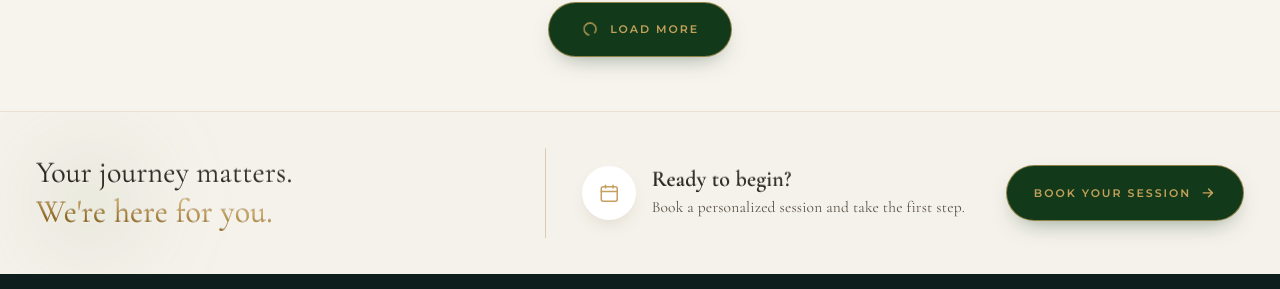
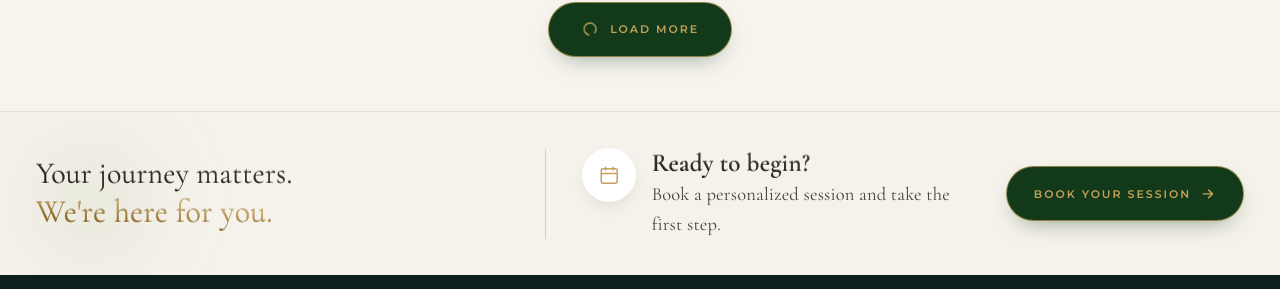
Before and after one commit to khushiperformdigi-byte/solwise, a React (Vite) app: page /gallery in a window 1280 px wide. Shown: the part 2378-2667 px from the top of the page. Built offline with nearby package versions, Linux system fonts and the light colour scheme.

Commit message:
Increase text size of contact form inputs/labels, pre-footer subtext, and expand spacing between booking feature items

```diff
--- a/src/components/BookSession.jsx
+++ b/src/components/BookSession.jsx
@@ -183,7 +183,7 @@ function Field({ label, icon, children }) {
   return (
     <label className="block">
       <span
-        className="mb-1.5 block text-[11px] font-semibold uppercase tracking-[0.14em] text-[#3A342C]"
+        className="mb-1.5 block text-[12px] sm:text-[13px] font-semibold uppercase tracking-[0.14em] text-[#2C261E]"
         style={{ fontFamily: "'Montserrat', sans-serif" }}
       >
         {label}
@@ -191,8 +191,8 @@ function Field({ label, icon, children }) {
       <span className="relative block">
         {children}
         {icon && (
-          <span className="pointer-events-none absolute top-1/2 right-3 -translate-y-1/2 text-[#B08A3A]">
-            <Icon type={icon} className="h-4 w-4" />
+          <span className="pointer-events-none absolute top-1/2 right-3.5 -translate-y-1/2 text-[#B08A3A]">
+            <Icon type={icon} className="h-4.5 w-4.5" />
           </span>
         )}
       </span>
@@ -201,7 +201,7 @@ function Field({ label, icon, children }) {
 }
 
 const inputClass =
-  "w-full rounded-lg border border-[#E2D6C2] bg-[#FFFcf8] px-3.5 py-2 pr-10 text-[15px] text-[#2C261E] outline-none transition-colors placeholder:text-[#A39888] focus:border-[#C4A15A] focus:ring-2 focus:ring-[#C4A15A]/20";
+  "w-full rounded-lg border border-[#E2D6C2] bg-[#FFFcf8] px-4 py-2.5 pr-10 text-[16.5px] sm:text-[17.5px] text-[#2C261E] outline-none transition-colors placeholder:text-[#A39888] focus:border-[#C4A15A] focus:ring-2 focus:ring-[#C4A15A]/20";
 
 export default function BookSession() {
   const [form, setForm] = useState({
@@ -263,7 +263,7 @@ export default function BookSession() {
               Share a few details and I’ll create a space for healing, clarity and inner alignment — at a time that works for you.
             </p>
 
-            <ul className="space-y-7 md:space-y-8">
+            <ul className="space-y-9 md:space-y-10">
               {features.map((item) => (
                 <li key={item.title} className="flex gap-4 items-start">
                   <span className="flex h-12 w-12 shrink-0 items-center justify-center rounded-full bg-[#F3EAD8] text-[#C4A15A] shadow-sm">
--- a/src/components/SiteFooter.jsx
+++ b/src/components/SiteFooter.jsx
@@ -187,13 +187,13 @@ export default function SiteFooter() {
               </span>
               <div>
                 <h3
-                  className="engrave-ink text-[20px] leading-tight sm:text-[22px] font-semibold"
+                  className="engrave-ink text-[22px] leading-tight sm:text-[25px] font-semibold"
                   style={{ fontFamily: "'Cormorant Garamond', serif" }}
                 >
                   Ready to begin?
                 </h3>
                 <p
-                  className="mt-1 text-[14.5px] text-[#5C5348] sm:text-[15.5px] font-normal"
+                  className="mt-1 text-[17px] text-[#4A4235] sm:text-[18.5px] font-normal leading-relaxed"
                   style={{ fontFamily: "'Cormorant Garamond', serif" }}
                 >
                   Book a personalized session and take the first step.
```
